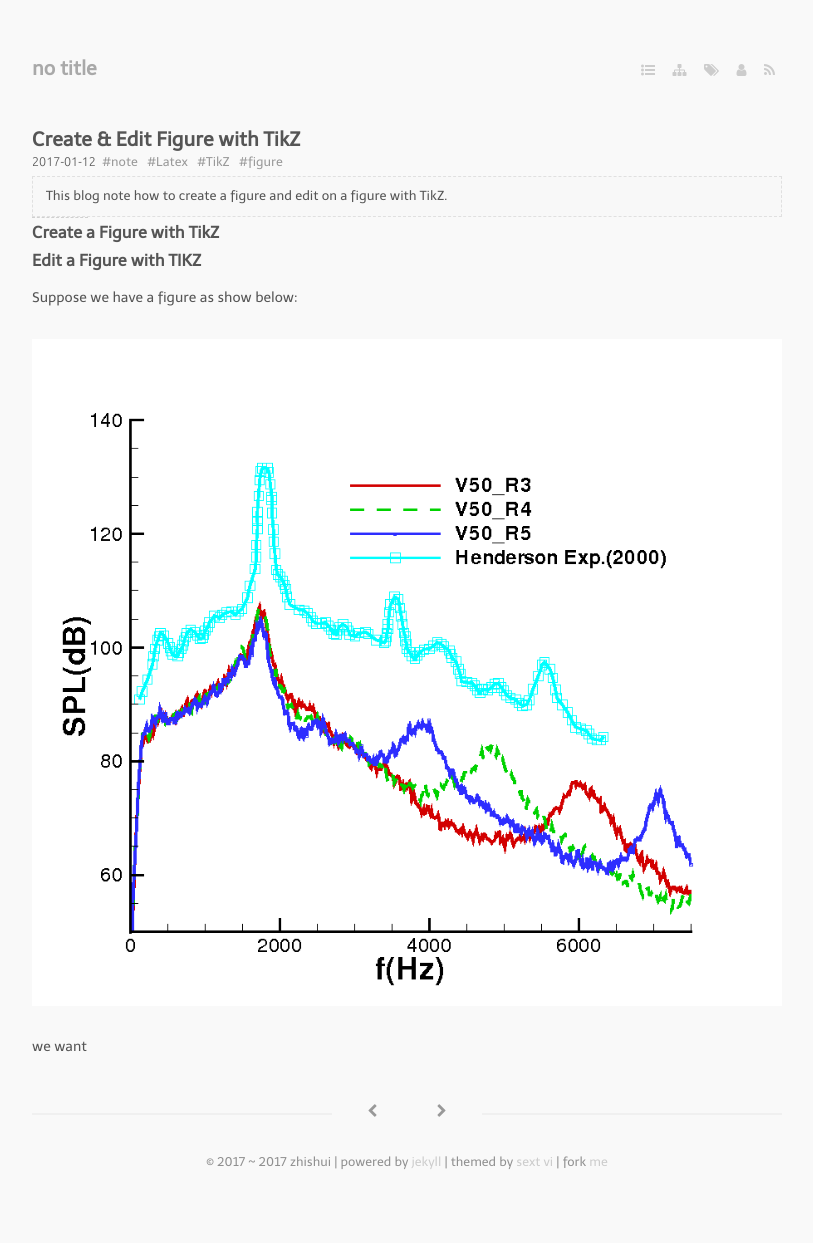
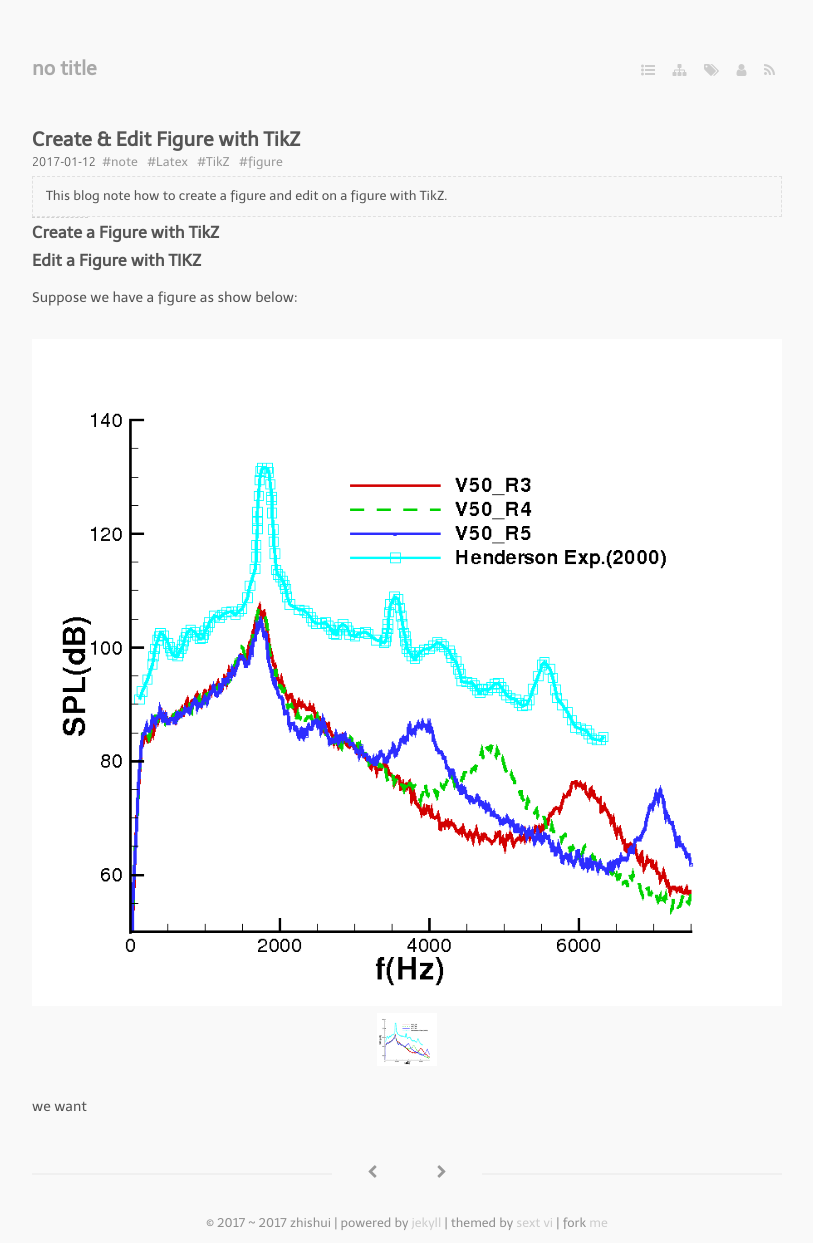
Before and after one commit to bizhishui/bizhishui.github.io, a Jekyll site: the page built from _posts/2017-01-12-Create-Edit-Figure-TiKZ.md, in a window 1280 px wide. Shown: the whole page, without its empty margins (233-1046 px from the left). Built offline with Jekyll 4.4.1, drawn with Linux system fonts in a browser that asks for light colours; nearby versions of some CDN libraries; some web fonts are replaced; a script that is not in the unit is left out; before the commit the page ends 1183 px from its top, so only the background shows below that.

Commit message:
want to reduce further figure size

```diff
--- a/_posts/2017-01-12-Create-Edit-Figure-TiKZ.md
+++ b/_posts/2017-01-12-Create-Edit-Figure-TiKZ.md
@@ -23,5 +23,6 @@
 Suppose we have a figure as show below:
 
 [![Initial figure](/media/files/2017/01/12/ExpComp.png)](https://github.com/bizhishui/bizhishui.github.io/blob/master/ "Initial figure")
+<img src="https://github.com/bizhishui/bizhishui.github.io/blob/master/media/files/2017/01/12/ExpComp.png" width="60" />
 
 we want
```
Also changed, not shown: media/files/2017/01/12/ExpComp4.jpg.
